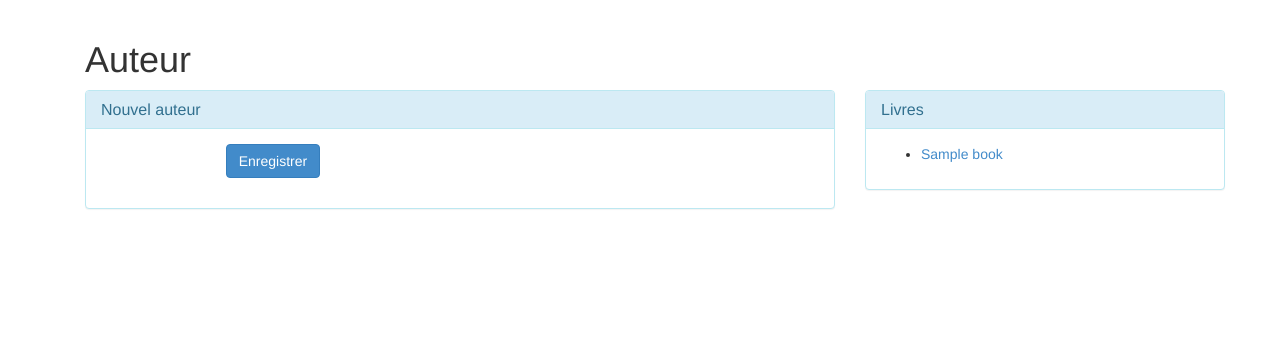
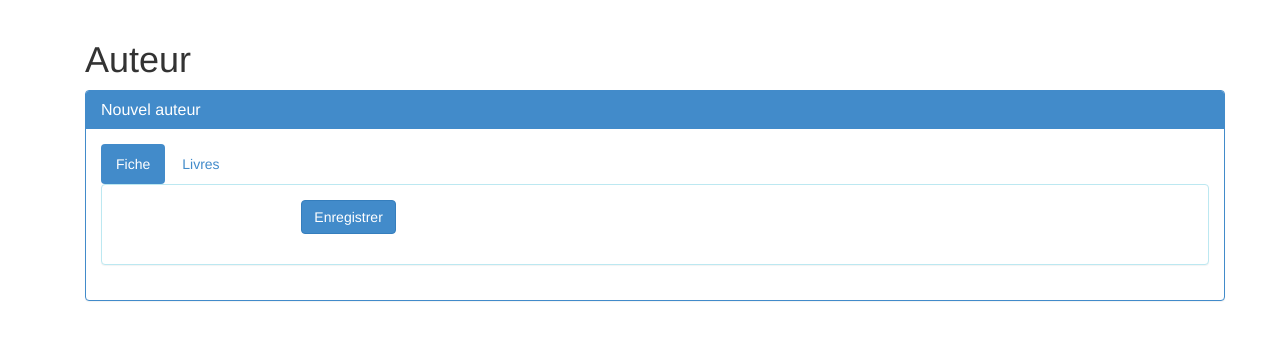
Before and after one commit to Ircam-WAM/Alessandria, a Django app: template alexandrie/templates/alexandrie/author_detail.html in a window 1280 px wide. Shown: the part 52-392 px from the top of the page. Run offline with Django 3.2, Linux system fonts and the light colour scheme; the template is opened without the code that fills it: most values are stand-ins (such as "Sample title", 1, 10 or a date in 2020); parts of the project's set-up code (start-up, migrations or seed data) failed here and were passed over; some libraries are stand-ins or nearby versions.

Commit message:
Add tabs in layout

```diff
--- a/alexandrie/templates/alexandrie/author_detail.html
+++ b/alexandrie/templates/alexandrie/author_detail.html
@@ -6,13 +6,22 @@
 
 {% block content %}
 
-<div class="row">
-    <div class="col-sm-8">
-        {% include 'alexandrie/_inc_form_edit_header.html' %}
-        <div class="panel panel-info">
+<div class="panel panel-primary">
     <div class="panel-heading">
         <h3 class="panel-title">{{object.get_full_name|default:"Nouvel auteur"}}</h3>
     </div>
+    <div class="panel-body">
+        {% if object.id > 0 %}
+        <ul class="nav nav-pills" role="tablist">
+            <li role="presentation" class="active"><a href="#mainForm" aria-controls="mainForm" role="tab" data-toggle="tab">Fiche</a></li>
+            <li role="presentation"><a href="#books" aria-controls="books" role="tab" data-toggle="tab">Livres</a></li>
+        </ul>
+        {% endif %}
+        <div class="tab-content">
+            <div role="tabpanel" class="row tab-pane active" id="mainForm">
+                <div class="col-sm-12">
+                    {% include 'alexandrie/_inc_form_edit_header.html' %}
+                    <div class="panel panel-info">
                         <div class="panel-body">
                             <form class="form-horizontal" action="" method="post" role="form">{% csrf_token %}
                                 {% include 'alexandrie/_inc_form_edit_content_std.html' %}
@@ -22,12 +31,12 @@
                         </div>
                     </div>
                 </div>
-    <div class="col-sm-4">
+            </div>
+
             {% if object.id > 0 %}
+            <div role="tabpanel" class="row tab-pane" id="books">
+                <div class="col-sm-12">
                     <div class="panel panel-info">
-            <div class="panel-heading">
-                <h3 class="panel-title">Livres</h3>
-            </div>
                         <div class="panel-body">
                             <ul>
                             {% for book in object.get_books %}
@@ -40,7 +49,10 @@
                             </ul>
                         </div>
                     </div>
+                </div>
+            </div>
             {% endif %}
         </div>
     </div>
+</div>
 {% endblock %}
```
Also changed, not shown: alexandrie/templates/alexandrie/book_detail.html (+23 -12 lines), alexandrie/templates/alexandrie/reader_detail.html (+17 -14 lines). Lines whose indentation alone changed are shown as unchanged.
